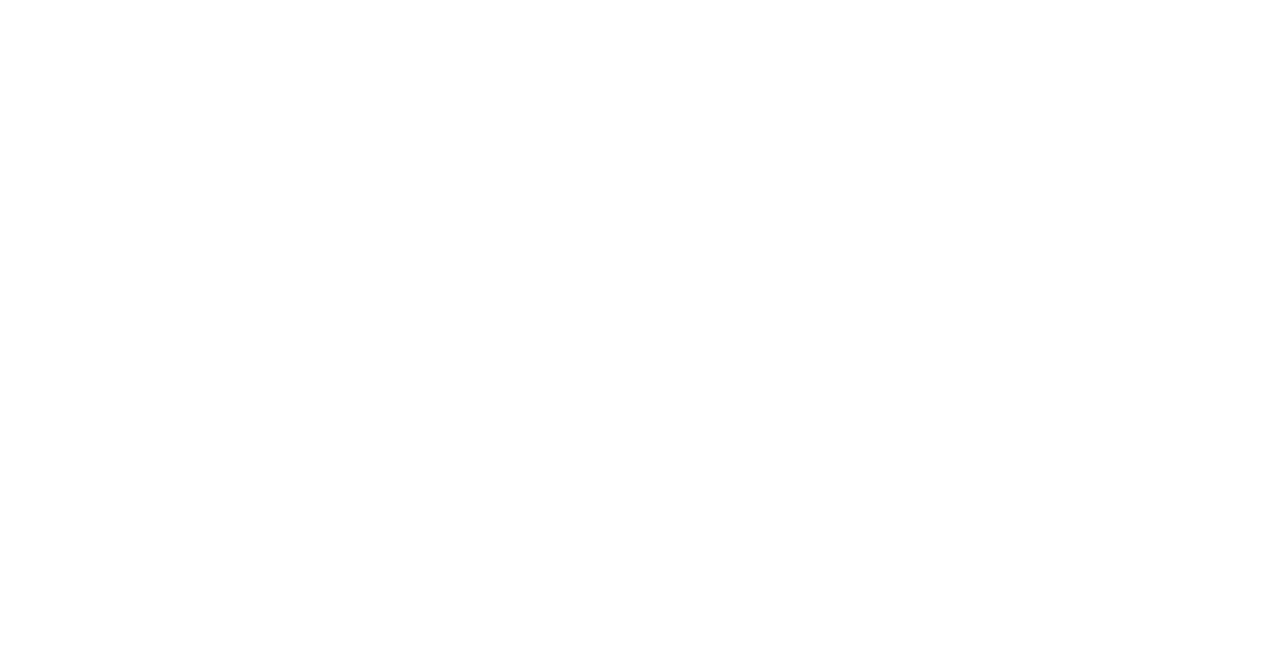
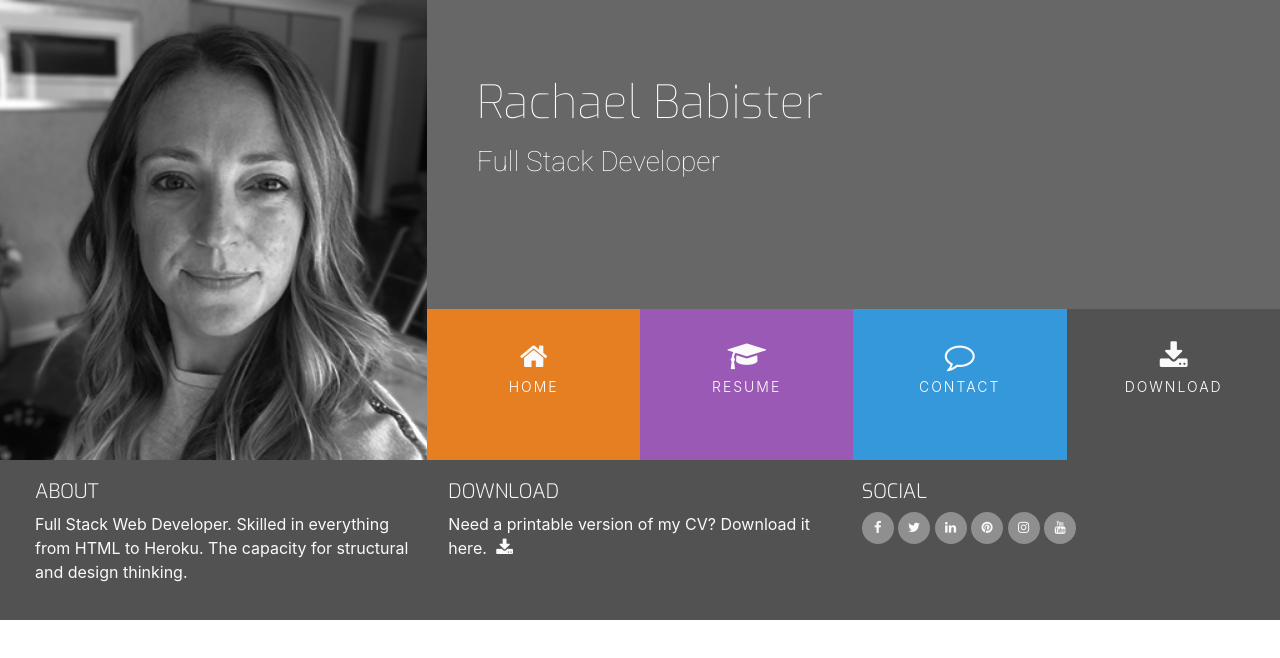
Before and after one commit to rachaelbabister/resume, a plain HTML site: page index.html in a window 1280 px wide. Drawn offline with nearby package versions, Linux system fonts and the light colour scheme.

Commit message:
Create header and footer for index.html and update style.css

```diff
--- a/assets/css/style.css
+++ b/assets/css/style.css
@@ -0,0 +1,190 @@
+@import url('https://fonts.googleapis.com/css2?family=Exo:ital,wght@0,100..900;1,100..900&family=Roboto:ital,wght@0,100;0,300;0,400;0,500;0,700;0,900;1,100;1,300;1,400;1,500;1,700;1,900&display=swap');
+
+/* ----------- Colours */
+
+.bg-color-name-title {
+    background-color: #676767;
+}
+
+.ui-menu-color-home {
+    background-color: #e67e22;
+}
+
+.ui-menu-color-resume {
+    background-color: #9b59b6;
+}
+
+.ui-menu-color-contact {
+    background-color: #3498db;
+}
+
+.ui-menu-color-download {
+    background-color: #525252;
+}
+
+/* ----------- Special paddings/margins/text */
+
+h1,
+h2,
+h3,
+h4 {
+    margin: 0;
+}
+
+.uppercase {
+    text-transform: uppercase;
+}
+
+.general-sub {
+    font-family: "Exo", sans-serif;
+    font-weight: 300;
+    color: #fafafa;
+}
+
+.inline-block {
+    display: inline-block;
+}
+
+/* ----------- Heading */
+
+header {
+    margin: 0;
+}
+
+.heading {
+    margin-left: 50px;
+}
+
+.logo {
+    background: url("../images/rachael.jpg");
+    background-position: center;
+    background-repeat: no-repeat;
+    background-size: cover;
+    min-height: 460px;
+    transition: all .5s ease-in-out;
+    -moz-transition: all .5s ease-in-out;
+    -webkit-transition: all .5s ease-in-out;
+}
+
+.name {
+    font-family: "Exo", sans-serif;
+    font-weight: 100;
+    font-size: 46px;
+    margin-top: 75px;
+    color: #ffffff;
+}
+
+.title {
+    font-family: "Roboto", sans-serif;
+    font-weight: 200;
+    font-size: 28px;
+    margin-top: 15px;
+    margin-bottom: 130px;
+    color: #ffffff;
+}
+
+.list-inline-item:not(:last-child) {
+    margin: 0;
+}
+
+.menu-container {
+    font-size: 0;
+}
+
+#nav {
+    margin: 0;
+}
+
+#nav li {
+    font-size: 14px;
+    padding: 0;
+}
+
+.menuitem {
+    height: 151px;
+    text-align: center;
+    padding: 0;
+}
+
+.menuitem a {
+    width: 100%;
+    text-decoration: none;
+    color: #ffffff;
+    height: 150px;
+}
+
+.menuitem a i {
+    padding-top: 32px;
+    display: block;
+    color: #fafafa;
+    font-size: 30px;
+}
+
+.menuitem span {
+    display: block;
+    width: 100%;
+    padding-top: 5px;
+    text-align: center;
+    text-transform: uppercase;
+    font-size: 14px;
+    font-weight: 300;
+    letter-spacing: 2px;
+}
+
+/* ----------- hover.css */
+
+.hvr-sweep-to-bottom:before {
+    background: rgba(0, 0, 0, 0.2);
+    height: 151px;
+}
+
+/* ----------- Footer */
+
+footer {
+    background-color: #525252;
+    color: #fafafa;
+    min-height: 150px;
+    margin: 0;
+}
+
+.cv-pdf i {
+    font-size: 18px;
+    color: #fafafa;
+    text-align: center;
+    padding-left: 5px;
+    transition: all 0.35s ease-in-out;
+    -moz-transition: all 0.35s ease-in-out;
+    -webkit-transition: all 0.35s ease-in-out;
+    -o-transition: all 0.35s ease-in-out;
+}
+
+.cv-pdf i:hover {
+    color: #e84610;
+}
+
+.social-links {
+    padding-bottom: 15px;
+}
+
+.social-links li a i {
+    width: 32px;
+    height: 32px;
+    padding: 12px 0;
+    border-radius: 50%;
+    font-size: 13px;
+    line-height: 7px;
+    text-align: center;
+    color: #fafafa;
+    background: #8f8f8f;
+    -moz-transition: all 0.35s ease-in-out;
+    -webkit-transition: all 0.35s ease-in-out;
+    -o-transition: all 0.35s ease-in-out;
+}
+
+.social-links li a i:hover {
+    background-color: #e84610;
+}
+
+#footer-details {
+    padding: 20px;
+}
--- a/index.html
+++ b/index.html
@@ -1,21 +1,124 @@
 <!DOCTYPE html>
 <html lang="en">
+
 <head>
     <meta charset="UTF-8">
     <meta name="viewport" content="width=device-width, initial-scale=1.0">
-    <link rel="stylesheet" href="https://cdn.jsdelivr.net/npm/bootstrap@4.6.2/dist/css/bootstrap.min.css" type="text">
-    <link rel="stylesheet" href="https://cdn.jsdelivr.net/npm/@fortawesome/fontawesome-free@6.4.2/css/fontawesome.min.css" type="text">
+    <link rel="stylesheet" href="https://maxcdn.bootstrapcdn.com/bootstrap/4.2.1/css/bootstrap.min.css"
+        type="text/css" />
+    <link rel="stylesheet" href="https://maxcdn.bootstrapcdn.com/font-awesome/4.7.0/css/font-awesome.min.css"
+        type="text/css" />
+    <link rel="stylesheet" href="https://cdnjs.cloudflare.com/ajax/libs/hover.css/2.1.1/css/hover-min.css"
+        type="text/css" />
+    <link rel="stylesheet" href="assets/css/style.css" type="text/css">
     <title>Rachael</title>
 </head>
+
 <body>
     <header>
+        <div class="row no-gutters">
+            <a href="index.html" class="col-md-4 logo">
 
+            </a>
+            <div class="col-md-8">
+                <div class="row no-gutters bg-color-name-title">
+                    <div class="col heading">
+                        <h1 class="name">Rachael Babister</h1>
+                        <h2 class="title">Full Stack Developer</h2>
+                    </div>
+                </div>
+                <div class="row no-gutters">
+                    <div class="col">
+                        <ul id="nav" class="list-inline menu-container">
+                            <li class="col-6 col-sm-3 ui-menu-color-home list-inline-item menuitem">
+                                <a href="#" class="hvr-sweep-to-bottom"><i class="fa fa-home"
+                                        aria-hidden="true"></i><span>Home</span></a>
+                            </li>
+                            <li class="col-6 col-sm-3 ui-menu-color-resume list-inline-item menuitem">
+                                <a href="#" class="hvr-sweep-to-bottom"><i class="fa fa-graduation-cap"
+                                        aria-hidden="true"></i><span>Resume</span></a>
+                            </li>
+                            <li class="col-6 col-sm-3 ui-menu-color-contact list-inline-item menuitem">
+                                <a href="#" class="hvr-sweep-to-bottom"><i class="fa fa-comment-o"
+                                        aria-hidden="true"></i><span>Contact</span></a>
+                            </li>
+                            <li class="col-6 col-sm-3 ui-menu-color-download list-inline-item menuitem">
+                                <a href="#" class="hvr-sweep-to-bottom"><i class="fa fa-download"
+                                        aria-hidden="true"></i><span>Download</span></a>
+                            </li>
+                        </ul>
+                    </div>
+                </div>
+
+            </div>
+        </div>
     </header>
     <section>
 
     </section>
-    <footer>
+    <footer class="container-fluid">
+        <div id="footer-details" class="row">
+            <div class="col-sm-4">
+                <h5 class="uppercase general-sub">About</h5>
+                <p class="inline-block">
+                    Full Stack Web Developer. Skilled in everything from HTML to Heroku. The capacity for structural and
+                    design thinking.
+                </p>
+            </div>
+            <div class="col-sm-4">
+                <h5 class="uppercase general-sub">Download</h5>
+                <p class="inline-block">
+                    Need a printable version of my CV? Download it here.
+                    <a href="#" target="_blank" class="cv-pdf">
+                        <i class="fa fa-download" aria-hidden="true"></i>
+                        <span class="sr-only">Download link</span>
+                    </a>
+                </p>
+            </div>
+            <div class="col-sm-4">
+                <h5 class="uppercase general-sub">Social</h5>
+                <ul class="list-inline social-links">
+                    <li class="list-inline-item">
+                        <a href="#" target="_blank">
+                            <i class="fa fa-facebook" aria-hidden="true"></i>
+                            <span class="sr-only">Facebook</span>
+                        </a>
+                    </li>
+                    <li class="list-inline-item">
+                        <a href="#" target="_blank">
+                            <i class="fa fa-twitter" aria-hidden="true"></i>
+                            <span class="sr-only">Twitter</span>
+                        </a>
+                    </li>
+                    <li class="list-inline-item">
+                        <a href="#" target="_blank">
+                            <i class="fa fa-linkedin" aria-hidden="true"></i>
+                            <span class="sr-only">LinkedIn</span>
+                        </a>
+                    </li>
+                    <li class="list-inline-item">
+                        <a href="#" target="_blank">
+                            <i class="fa fa-pinterest" aria-hidden="true"></i>
+                            <span class="sr-only">Pinterest</span>
+                        </a>
+                    </li>
+                    <li class="list-inline-item">
+                        <a href="#" target="_blank">
+                            <i class="fa fa-instagram" aria-hidden="true"></i>
+                            <span class="sr-only">Instagram</span>
+                        </a>
+                    </li>
+                    <li class="list-inline-item">
+                        <a href="#" target="_blank">
+                            <i class="fa fa-youtube" aria-hidden="true"></i>
+                            <span class="sr-only">YouTube</span>
+                        </a>
+                    </li>
+                </ul>
+            </div>
+        </div>
 
     </footer>
 </body>
+
 </html>
```
Also changed, not shown: assets/images/rachael.jpg (added).
